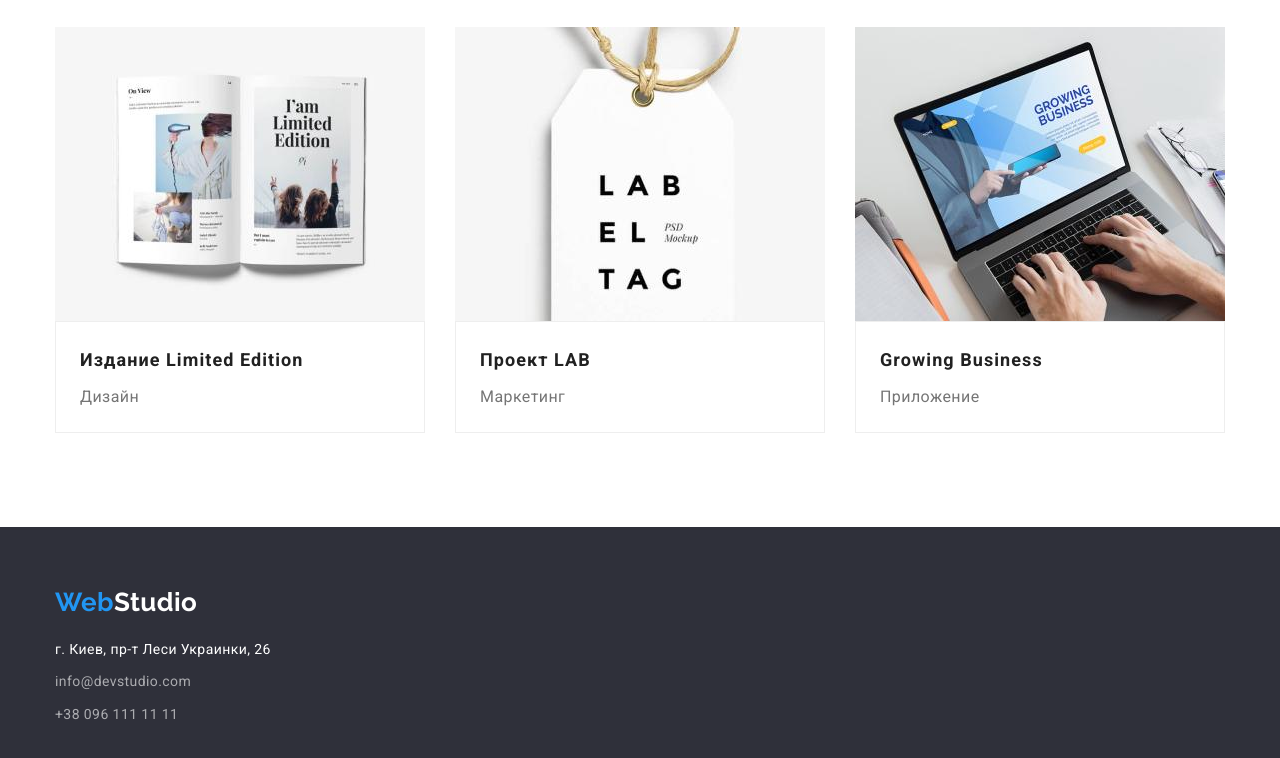
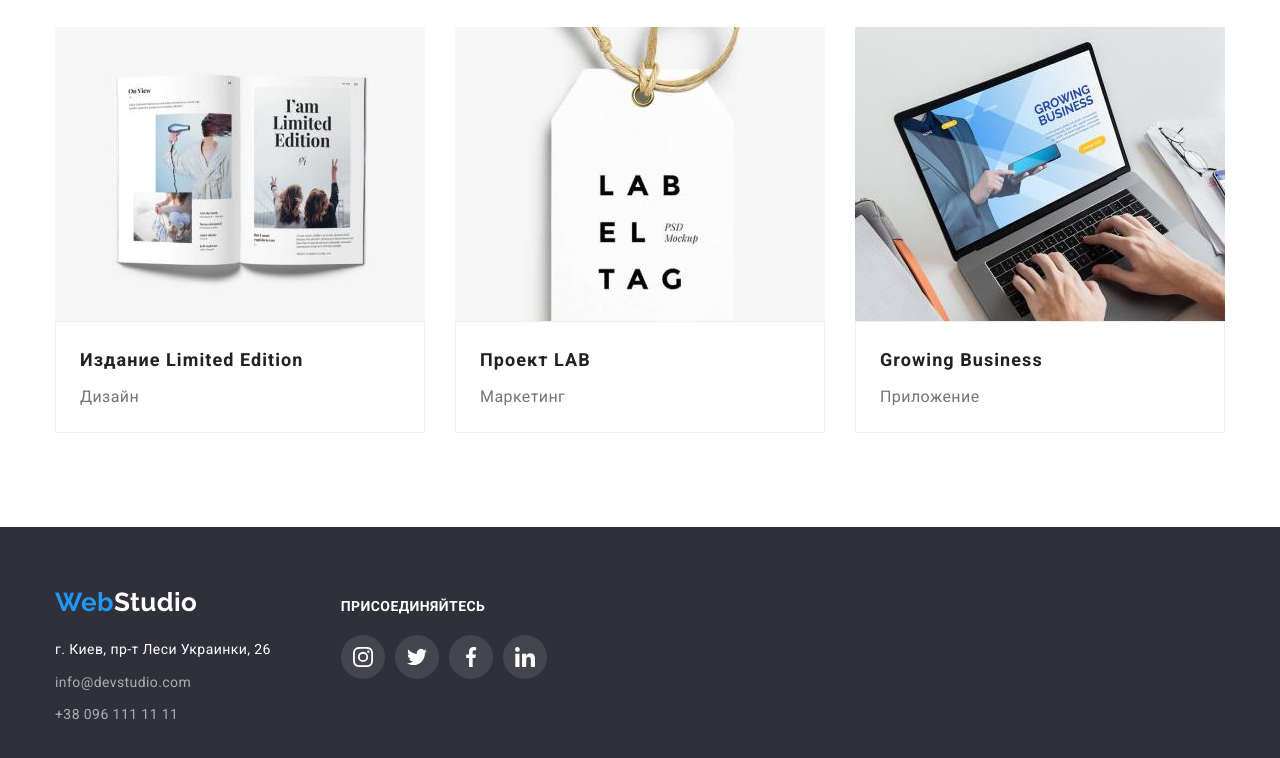
Before and after one commit to FolkinaEkaterina/goit-markup-hw-04, a plain HTML site: page portfolio.html in a window 1280 px wide. Shown: the part 1110-1868 px from the top of the page. Drawn offline with nearby package versions, Linux system fonts and the light colour scheme.

Commit message:
Update portfolio.html

```diff
--- a/portfolio.html
+++ b/portfolio.html
@@ -29,8 +29,18 @@
     </nav>
      <!-- Контакты -->
      <ul class="contacts list">
-      <li class="item"><a href="mailto:info@devstudio.com" class="link">info@devstudio.com</a></li>
-      <li class="item"><a href="tel:+380961111111" class="link">+38 096 111 11 11</a></li>
+      <li class="item-contacts">
+          <a  href="mailto:info@devstudio.com" class="link">
+            <svg class="icon-contacts" width="16" height="12">
+              <use href="./images/icons.svg#icon-envelope"></use>
+            </svg>
+            info@devstudio.com</a></li>
+      <li class="item-contacts">
+        <a href="tel:+380961111111" class="link">
+          <svg class="icon-contacts" width="10" height="16">
+            <use href="./images/icons.svg#icon-smartphone"></use>
+          </svg>
+          +38 096 111 11 11</a></li>
     </ul>
   </div>
 </header>
@@ -141,7 +151,8 @@
 
   <!-- Подвал сайта -->
   <footer class="footer-section">
-    <div class="container">
+    <div class="container footer-container">
+      <div class="footer-address">
           <!-- Лого -->
         <a href="#logo" class="logo bottom-logo">Web<span class="logo logo-third">Studio</span></a>
         <!-- Адрес -->
@@ -155,6 +166,40 @@
           </ul>
         </address>
       </div>
+      <div class="footer-links">
+        <h1 class="footer-title">Присоединяйтесь</h1>
+        <ul class="list icon-list">
+          <li class="icons">
+            <a href="" class="i-link">
+              <svg class="icon-link" width=20 height=20>
+                <use href="./images/icons.svg#icon-instagram"></use>
+              </svg>
+            </a>
+          </li>
+          <li class="icons">
+            <a href="" class="i-link">
+              <svg class="icon-link" width=20 height=20>
+                <use href="./images/icons.svg#icon-twitter"></use>
+              </svg>
+            </a>
+          </li>
+          <li class="icons">
+            <a href="" class="i-link">
+              <svg class="icon-link" width=20 height=20>
+                <use href="./images/icons.svg#icon-facebook"></use>
+              </svg>
+            </a>
+          </li>
+          <li class="icons">
+            <a href="" class="i-link">
+              <svg class="icon-link" width=20 height=20>
+                <use href="./images/icons.svg#icon-linkedin"></use>
+              </svg>
+            </a>
+          </li>
+        </ul>
+      </div>
+    </div>
   </footer>
 </body>
 </html>
```
Lines whose indentation alone changed are shown as unchanged.
